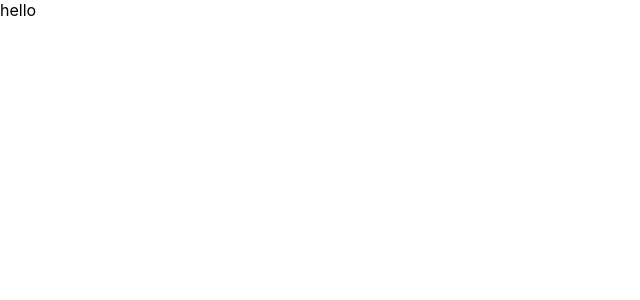
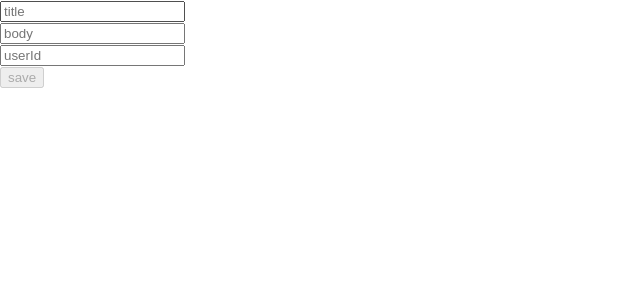
Before and after one commit to RepeatCommit/react_2024, a React (Create React App) app: page / in a window 1280 px wide. Shown: the top 300 px of the page, without its empty margins (0-640 px from the left). Built offline with nearby package versions, Linux system fonts and the light colour scheme.

Commit message:
Lesson 5 Forms

```diff
--- a/package.json
+++ b/package.json
@@ -15,7 +15,10 @@
     "react-scripts": "5.0.1",
     "typescript": "^4.9.5",
     "web-vitals": "^2.1.4",
-    "axios": "^1.7.7"
+    "axios": "^1.7.7",
+    "react-hook-form": "^7.53.1",
+    "joi": "^17.13.3",
+    "@hookform/resolvers": "^3.9.0"
   },
   "scripts": {
     "start": "react-scripts start",
--- a/src/App.tsx
+++ b/src/App.tsx
@@ -1,10 +1,11 @@
 import React from 'react';
 import './App.css';
+import FormComponent from "./component/FormComponent";
 
 function App() {
   return (
     <>
-      hello
+     <FormComponent/>
     </>
   );
 }
--- /dev/null
+++ b/src/component/FormComponent.tsx
@@ -0,0 +1,54 @@
+import React from 'react';
+import {useForm} from "react-hook-form";
+import {joiResolver} from "@hookform/resolvers/joi";
+import {postValidator} from "../validators/post.validator";
+import {FormPost} from "../model/FormPost";
+import {apiService} from "../service/api.service";
+
+
+
+
+
+const FormComponent = () => {
+
+    const {handleSubmit, register, formState:{errors, isValid
+
+        }} = useForm<FormPost>({mode: 'all', resolver:joiResolver(postValidator)});
+
+    const customHandler = (dataFromForm:FormPost) => {
+
+        apiService.post.savePost(dataFromForm);
+
+    };
+
+    return (
+
+        <form onSubmit={handleSubmit(customHandler)}>
+            <div>
+                <label>
+                    <input type="text" placeholder={'title'} {...register('title')}/>
+                    {errors.title && <p>{errors.title.message}</p>}
+                </label>
+            </div>
+            <div>
+                <label>
+                    <input type="text" placeholder={'body'} {...register('body')}/>
+                    {errors.body && <p>{errors.body.message}</p>}
+
+                </label>
+            </div>
+
+            <div>
+                <label>
+                    <input type="text" placeholder={'userId'} {...register('userId')}/>
+                    {errors.userId && <p>{errors.userId.message}</p>}
+
+                </label>
+            </div>
+
+            <button disabled={!isValid}>save</button>
+        </form>
+    );
+};
+
+export default FormComponent;
--- /dev/null
+++ b/src/model/FormPost.ts
@@ -0,0 +1,6 @@
+export type FormPost ={
+    title: string,
+    body: string,
+    userId: string,
+
+}
--- /dev/null
+++ b/src/model/IPost.ts
@@ -0,0 +1,5 @@
+import {FormPost} from "./FormPost";
+
+export interface IPost extends FormPost {
+    id:number;
+}
--- /dev/null
+++ b/src/service/api.service.ts
@@ -0,0 +1,18 @@
+import axios from 'axios';
+import {FormPost} from "../model/FormPost";
+
+
+let axiosInstance =  axios.create({
+    baseURL: 'https://jsonplaceholder.typicode.com',
+});
+
+export  const apiService = {
+    post:{
+        savePost: async (data:FormPost)=>{
+      const response = await axiosInstance.post('/posts',data)
+
+       console.log(response);
+        }
+    }
+
+}
--- /dev/null
+++ b/src/validators/post.validator.ts
@@ -0,0 +1,22 @@
+import Joi from "joi";
+
+export const postValidator = Joi.object({
+
+
+    title: Joi.string().min(4).max(10).required().messages({
+        'string.min':'must have at least 4 characters',
+        'string.max':'must have no longer 10 characters',
+
+    }),
+
+    body: Joi.string().min(5).max(250).required(). messages({
+        'string.min':'body must be at least 5 characters',
+        'string.max':'body must be no longer 250 characters',
+    }),
+
+    userId: Joi.string().min(5).max(255).required().messages({
+        'number.min':'must be more than 5 characters',
+        'number.max':'must be less than 255 characters',
+    }),
+
+})
```
Also changed, not shown: 1 other file (tests, documents, lock files or other folders).
